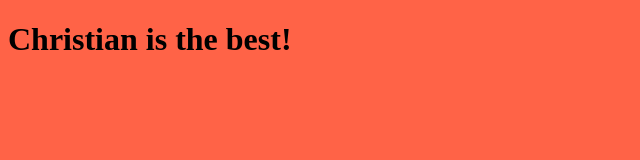
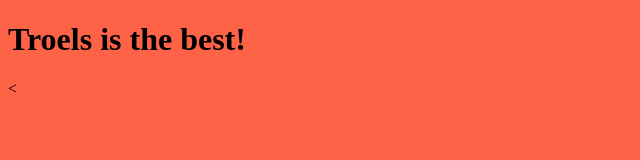
Before and after one commit to ckirschberg/GitTestFall2016, a plain HTML site: page index.html in a window 1280 px wide. Shown: the whole page, without its empty margins (0-640 px from the left). Drawn offline with Linux system fonts and the light colour scheme.

Commit message:
fixed semicolor error

```diff
--- a/index.html
+++ b/index.html
@@ -7,7 +7,7 @@
 </head>
 <body>
     <h1>
-        Christian is the best!
-    </h1>
+        Troels is the best!
+    </h1><
 </body>
 </html>
--- a/style.css
+++ b/style.css
@@ -1 +1 @@
-body {background-color: tomato};
+body {background-color: tomato;}
```
